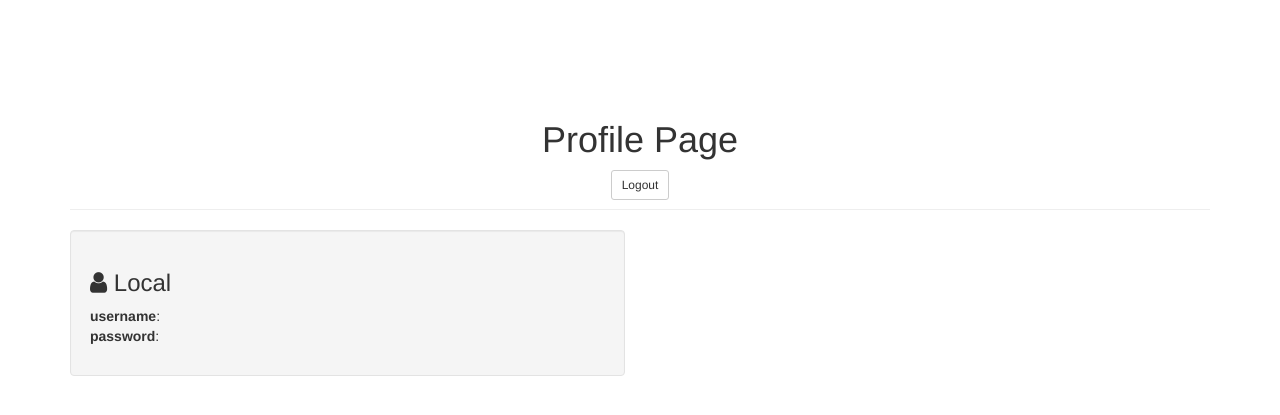
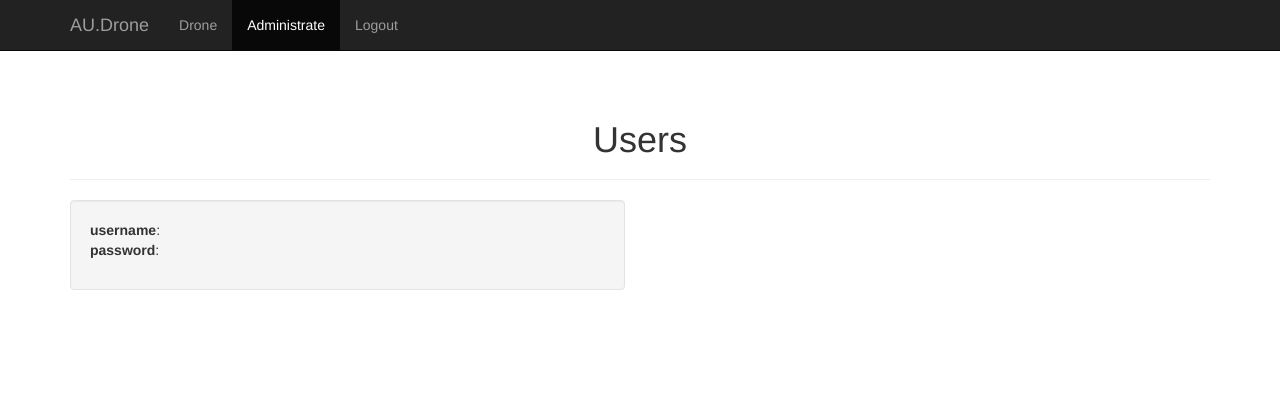
Before and after one commit to AUdrone/AU.Drone, a Node server app: page /profile in a window 1280 px wide. Shown: the top 415 px of the page. Run offline with Node 20, Linux system fonts and the light colour scheme; the visitor is signed in with stand-in values (Sample User, id 1); some libraries are stand-ins or nearby versions.

Commit message:
add navbar to all pages, fix routes

```diff
--- a/web/app/routes.js
+++ b/web/app/routes.js
@@ -75,5 +75,5 @@
 		return next();
 
 	// if they aren't redirect them to the home page
-	res.redirect('/');
+	res.redirect('/login');
 }
--- a/web/views/profile.ejs
+++ b/web/views/profile.ejs
@@ -10,19 +10,43 @@
 </head>
 <body>
 <div class="container">
+	<div class="navbar-wrapper">
+    <div class="container">
+
+      <div class="navbar navbar-inverse navbar-fixed-top" role="navigation">
+        <div class="container">
+          <div class="navbar-header">
+            <button type="button" class="navbar-toggle" data-toggle="collapse" data-target=".navbar-collapse">
+              <span class="sr-only">Toggle navigation</span>
+              <span class="icon-bar"></span>
+              <span class="icon-bar"></span>
+              <span class="icon-bar"></span>
+            </button>
+            <a class="navbar-brand" rel="home" href="/" title="AU.Drone Web Controller">AU.Drone</a>
+          </div>
+          <div class="navbar-collapse collapse">
+            <ul class="nav navbar-nav">
+              <li><a href="/drone">Drone</a></li>
+              <% if (user.local.administrator) { %>
+                  <li class="active"><a href="/profile">Administrate</a></li>
+              <% } %>
+              <li><a href="/logout">Logout</a></li>
+            </ul>
+          </div>
+        </div>
+      </div>
+
+    </div>
+  </div>
 
 	<div class="page-header text-center">
-		<h1>Profile Page</h1>
-		<a href="/logout" class="btn btn-default btn-sm">Logout</a>
+		<h1>Users</h1>
 	</div>
 
 	<div class="row">
-
 		<!-- LOCAL INFORMATION -->
 		<div class="col-sm-6">
 			<div class="well">
-				<h3><span class="fa fa-user"></span> Local</h3>
-
 					<p>
 						<!-- <strong>id</strong>: <%= user._id %><br> -->
 						<strong>username</strong>: <%= user.local.username %><br>
@@ -31,7 +55,6 @@
 
 			</div>
 		</div>
-
 	</div>
 
 </div>
```
Also changed, not shown: web/views/drone.ejs (+4 -6 lines), web/views/index.ejs (+25 -0 lines), web/views/login.ejs (+25 -0 lines).
